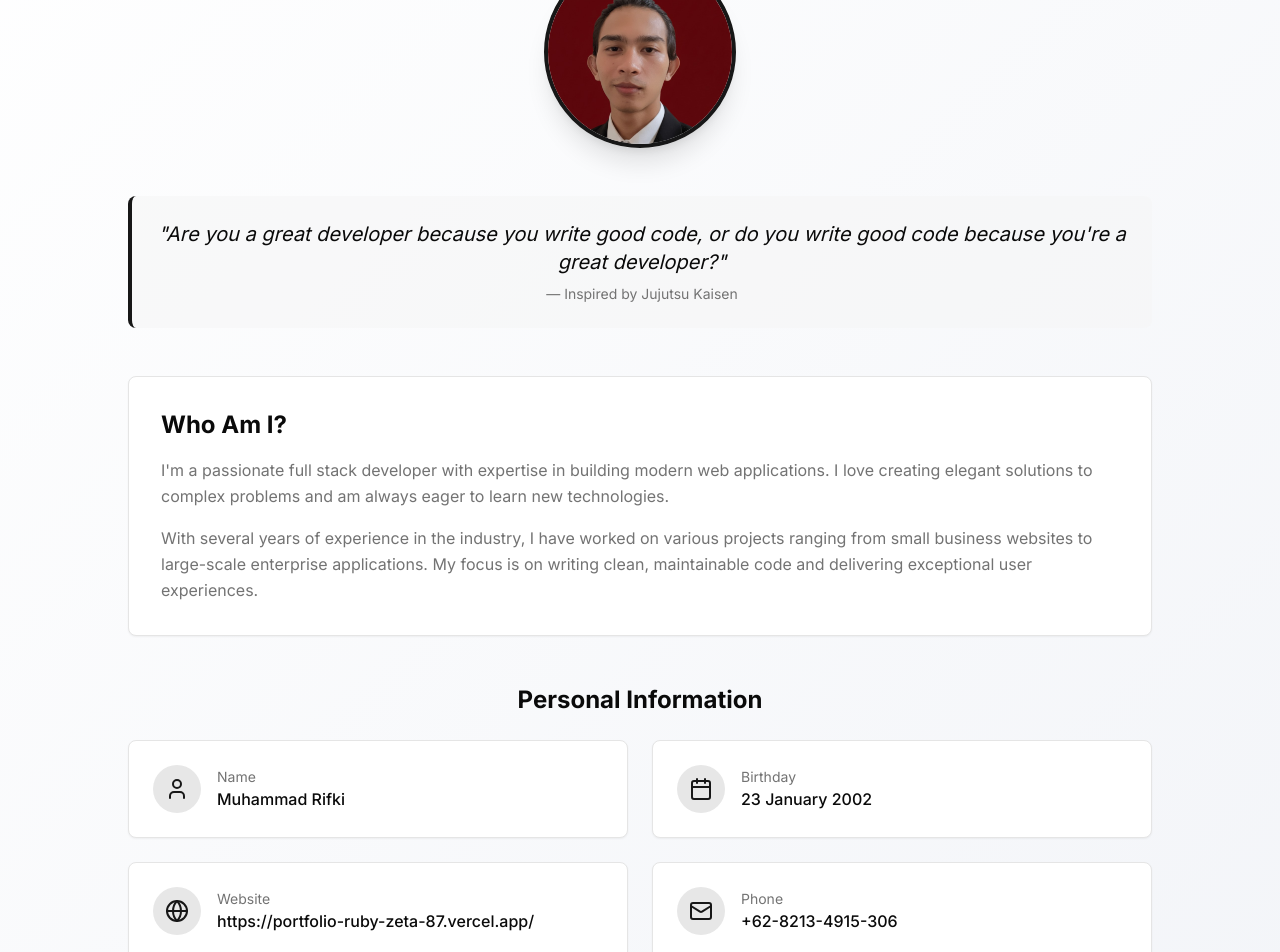
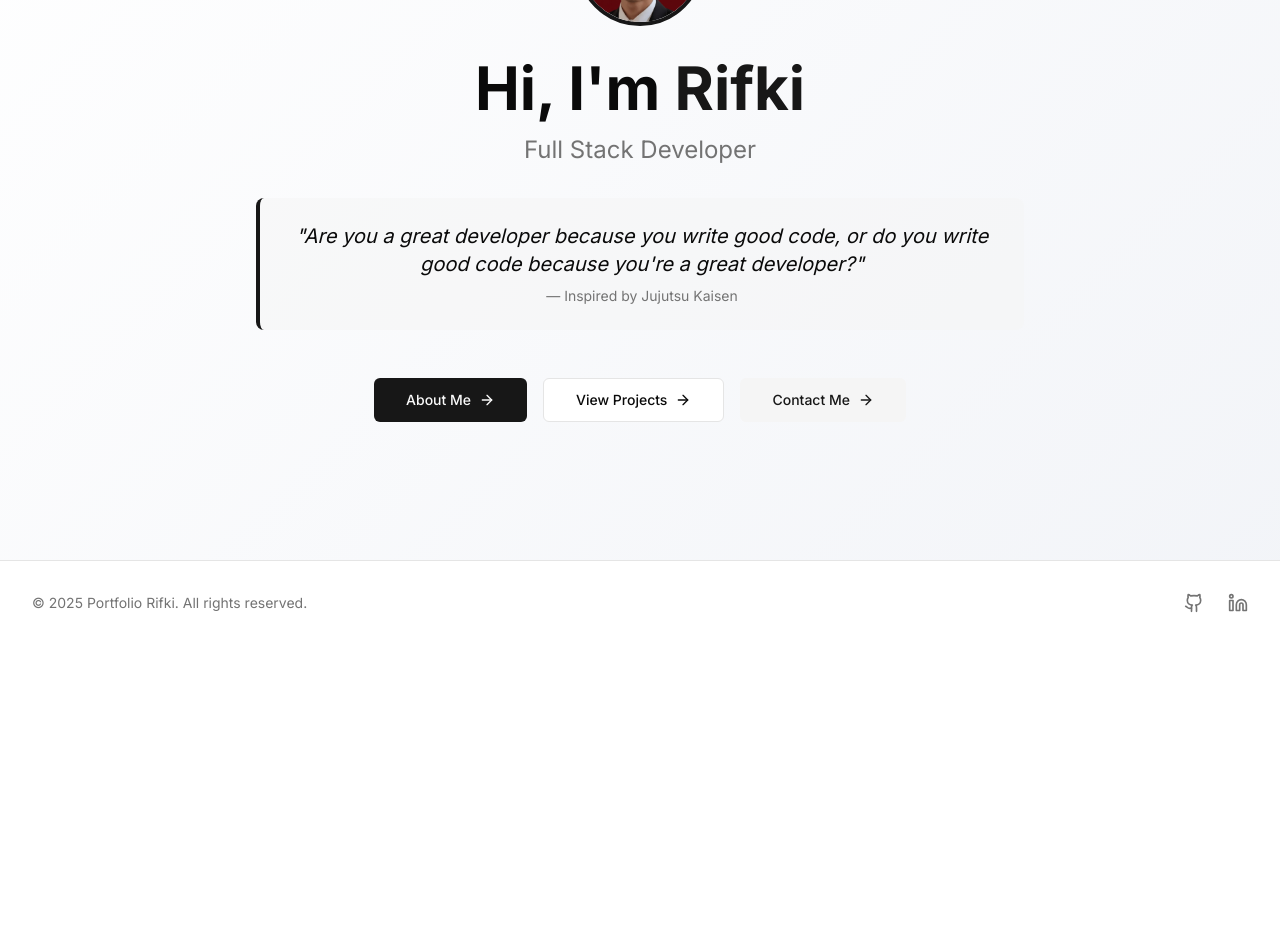
Before and after one commit to iikiiwww/portfolio, a Next.js app: page /about in a window 1280 px wide. Shown: the part 240-1192 px from the top of the page. After the commit the page ends 885 px from the top, so only its background shows below. Built offline with nearby package versions, Linux system fonts and the light colour scheme.

Commit message:
Update page.tsx

```diff
--- a/app/about/page.tsx
+++ b/app/about/page.tsx
@@ -1,134 +1,89 @@
 'use client';
 
 import { motion } from 'framer-motion';
-import { Card, CardContent } from '@/components/ui/card';
-import { Mail, MapPin, Calendar, User, Globe } from 'lucide-react';
+import Link from 'next/link';
+import { ArrowRight } from 'lucide-react';
+import { Button } from '@/components/ui/button';
 
-export default function AboutPage() {
-  const bioData = [
-    { icon: User, label: 'Name', value: 'Muhammad Rifki' },
-    { icon: Calendar, label: 'Birthday', value: '23 January 2002' },
-    { icon: Globe, label: 'Website', value: 'https://portfolio-ruby-zeta-87.vercel.app/', link: 'https://portfolio-ruby-zeta-87.vercel.app/' },
-    { icon: Mail, label: 'Phone', value: '+62-8213-4915-306' },
-    { icon: MapPin, label: 'City', value: 'Sleman, Yogyakarta' },
-  ];
-
-  const containerVariants = {
-    hidden: { opacity: 0 },
-    visible: {
-      opacity: 1,
-      transition: {
-        staggerChildren: 0.1,
-      },
-    },
-  };
-
-  const itemVariants = {
-    hidden: { opacity: 0, y: 20 },
-    visible: { opacity: 1, y: 0 },
-  };
-
+export default function Home() {
   return (
-    <div className="min-h-screen py-20 px-4 sm:px-6 lg:px-8">
-      <div className="max-w-5xl mx-auto">
+    <div className="min-h-screen flex items-center justify-center px-4 sm:px-6 lg:px-8">
+      <div className="max-w-4xl mx-auto text-center">
         <motion.div
-          initial={{ opacity: 0, y: -20 }}
+          initial={{ opacity: 0, y: 20 }}
           animate={{ opacity: 1, y: 0 }}
           transition={{ duration: 0.5 }}
-          className="text-center mb-12"
         >
-          <h1 className="text-4xl sm:text-5xl font-bold mb-4">About Me</h1>
-          <div className="w-20 h-1 bg-primary mx-auto"></div>
-        </motion.div>
-
+          <div className="mb-8 flex justify-center">
             <motion.div
-          initial={{ opacity: 0, scale: 0.9 }}
-          animate={{ opacity: 1, scale: 1 }}
-          transition={{ duration: 0.5, delay: 0.2 }}
-          className="flex justify-center mb-12"
+              initial={{ scale: 0 }}
+              animate={{ scale: 1 }}
+              transition={{ delay: 0.2, type: 'spring', stiffness: 200 }}
+              className="relative w-32 h-32 rounded-full overflow-hidden border-4 border-primary"
             >
-          <div className="relative w-48 h-48 rounded-full overflow-hidden border-4 border-primary shadow-xl">
               <img
                 src="/profile/kiw.jpg"
                 alt="Profile"
                 className="w-full h-full object-cover"
               />
+            </motion.div>
           </div>
-        </motion.div>
 
-        <motion.div
+          <motion.h1
+            initial={{ opacity: 0 }}
+            animate={{ opacity: 1 }}
+            transition={{ delay: 0.3 }}
+            className="text-4xl sm:text-5xl md:text-6xl font-bold mb-4"
+          >
+            Hi, I'm <span className="text-primary">Rifki</span>
+          </motion.h1>
+
+          <motion.p
             initial={{ opacity: 0 }}
             animate={{ opacity: 1 }}
             transition={{ delay: 0.4 }}
-          className="bg-accent/50 border-l-4 border-primary p-6 rounded-lg mb-12"
+            className="text-xl sm:text-2xl text-muted-foreground mb-8"
           >
-          <p className="text-lg sm:text-xl italic text-foreground leading-relaxed text-center">
-            "Are you a great developer because you write good code, or do you write good code because you're a great developer?"
-          </p>
-          <p className="text-sm text-muted-foreground mt-2 text-center">— Inspired by Jujutsu Kaisen</p>
-        </motion.div>
+            Full Stack Developer
+          </motion.p>
 
           <motion.div
             initial={{ opacity: 0 }}
             animate={{ opacity: 1 }}
             transition={{ delay: 0.5 }}
-          className="mb-12"
+            className="bg-accent/50 border-l-4 border-primary p-6 rounded-lg mb-12 max-w-3xl mx-auto"
           >
-          <Card>
-            <CardContent className="p-8">
-              <h2 className="text-2xl font-bold mb-4">Who Am I?</h2>
-              <p className="text-muted-foreground leading-relaxed mb-4">
-                I'm a passionate full stack developer with expertise in building modern web applications.
-                I love creating elegant solutions to complex problems and am always eager to learn new technologies.
+            <p className="text-lg sm:text-xl italic text-foreground leading-relaxed">
+              "Are you a great developer because you write good code, or do you write good code because you're a great developer?"
             </p>
-              <p className="text-muted-foreground leading-relaxed">
-                With several years of experience in the industry, I have worked on various projects ranging
-                from small business websites to large-scale enterprise applications. My focus is on writing
-                clean, maintainable code and delivering exceptional user experiences.
-              </p>
-            </CardContent>
-          </Card>
+            <p className="text-sm text-muted-foreground mt-2">— Inspired by Jujutsu Kaisen</p>
           </motion.div>
 
           <motion.div
-          variants={containerVariants}
-          initial="hidden"
-          animate="visible"
+            initial={{ opacity: 0, y: 20 }}
+            animate={{ opacity: 1, y: 0 }}
+            transition={{ delay: 0.6 }}
+            className="flex flex-wrap gap-4 justify-center"
           >
-          <h2 className="text-2xl font-bold mb-6 text-center">Personal Information</h2>
-          <div className="grid grid-cols-1 md:grid-cols-2 gap-6">
-            {bioData.map((item, index) => {
-              const Icon = item.icon;
-              return (
-                <motion.div key={index} variants={itemVariants}>
-                  <Card className="hover:shadow-lg transition-shadow duration-300">
-                    <CardContent className="p-6">
-                      <div className="flex items-center gap-4">
-                        <div className="bg-primary/10 p-3 rounded-full">
-                          <Icon className="w-6 h-6 text-primary" />
-                        </div>
-                        <div>
-                          <p className="text-sm text-muted-foreground">{item.label}</p>
-                          {item.link ? (
-                            <a
-                              href={item.link}
-                              target="_blank"
-                              rel="noopener noreferrer"
-                              className="font-medium hover:text-primary transition-colors"
-                            >
-                              {item.value}
-                            </a>
-                          ) : (
-                            <p className="font-medium">{item.value}</p>
-                          )}
-                        </div>
-                      </div>
-                    </CardContent>
-                  </Card>
+            <Link href="/about">
+              <Button size="lg" className="group">
+                About Me
+                <ArrowRight className="ml-2 h-4 w-4 group-hover:translate-x-1 transition-transform" />
+              </Button>
+            </Link>
+            <Link href="/projects">
+              <Button size="lg" variant="outline" className="group">
+                View Projects
+                <ArrowRight className="ml-2 h-4 w-4 group-hover:translate-x-1 transition-transform" />
+              </Button>
+            </Link>
+            <Link href="/contact">
+              <Button size="lg" variant="secondary" className="group">
+                Contact Me
+                <ArrowRight className="ml-2 h-4 w-4 group-hover:translate-x-1 transition-transform" />
+              </Button>
+            </Link>
           </motion.div>
-              );
-            })}
-          </div>
         </motion.div>
       </div>
     </div>
```
Lines whose indentation alone changed are shown as unchanged.
